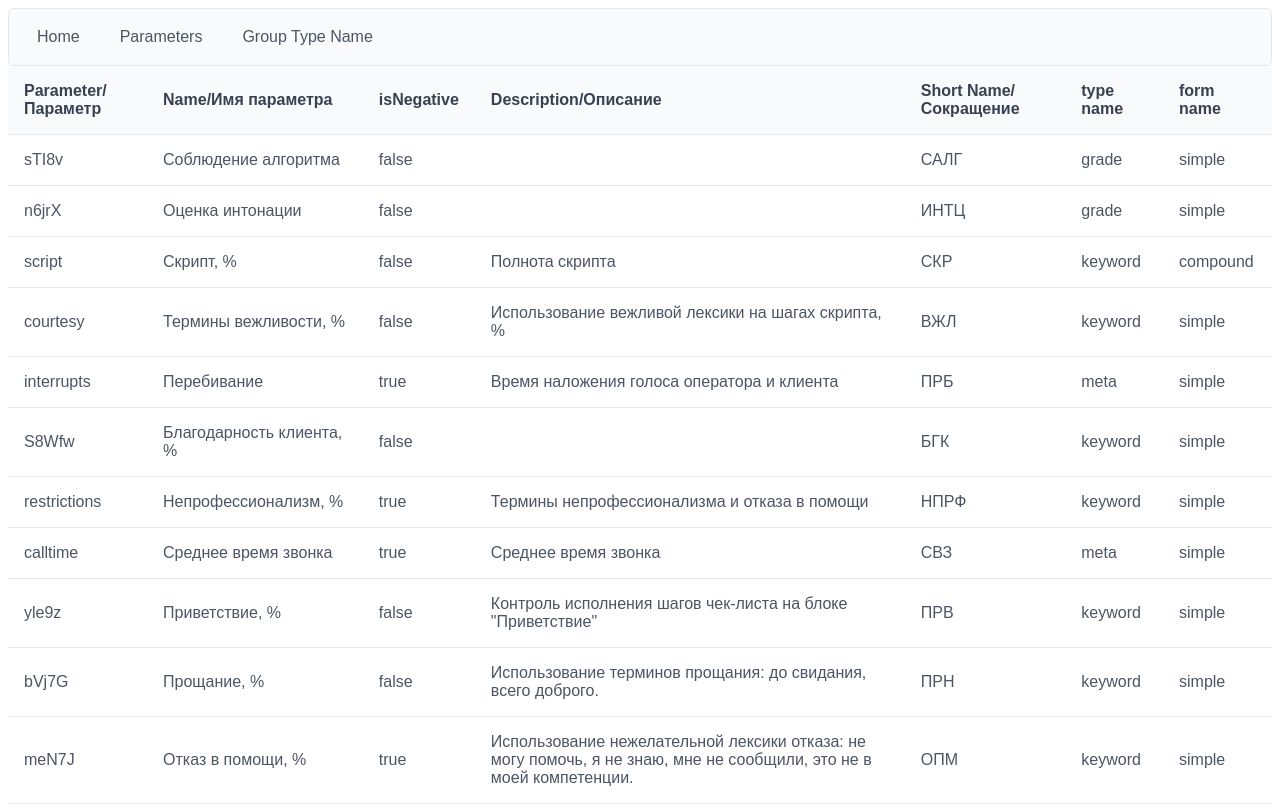
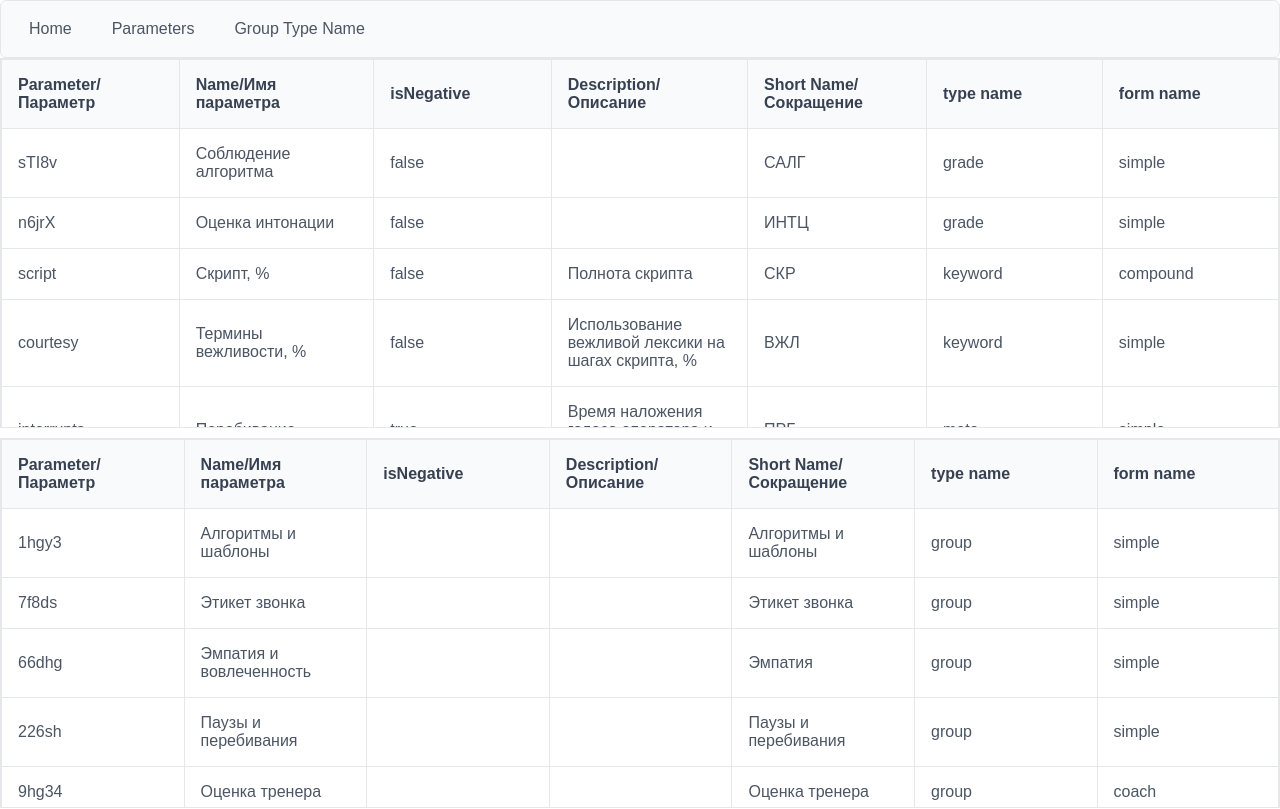
Before and after one commit to nikitaChandler01/info-qubes-table, a Vue app: page /parameters in a window 1280 px wide. Shown: the top 809 px of the page. Built offline with nearby package versions, Linux system fonts and the light colour scheme; a web font is replaced by a local one.

Commit message:
edit form added

```diff
--- a/src/App.vue
+++ b/src/App.vue
@@ -1,16 +1,29 @@
 <template>
-  <div class="menu_bar">
-    <MyMenuBar></MyMenuBar>
-  </div>
-  <div class="content">
-    <RouterView :data="scriptParameters" />
+  <div class="container">
+    <div class="menuBar">
+      <MyMenuBar></MyMenuBar>
+    </div>
+    <div class="content">
+      <RouterView :data="scriptParameters" :isLoading="isLoading" />
+    </div>
   </div>
 </template>
 
 <script setup>
 import scriptParameters from './mocks/scriptParameters.js';
-import MyMenuBar from './components/myMenuBar.vue'
+import MyMenuBar from './components/myMenuBar.vue';
+import { ref } from 'vue';
+
+const isLoading = ref(false);
+// setTimeout(() => isLoading.value = false, 3000)
 </script>
 
-<style scoped>
+<style>
+body {
+  margin: 0;
+  padding: 0;
+}
+.container {
+  overflow: hidden;
+}
 </style>
--- a/src/components/MyMenuBar.vue
+++ b/src/components/MyMenuBar.vue
@@ -1,15 +1,11 @@
 <template>
   <div class="card">
-<!--    <TabMenu :model="items" v-model:activeIndex="activeIndex" @tab-change="tabChanger" />-->
     <Menubar :model="items" />
   </div>
 </template>
 
 <script setup>
-import { ref, onMounted } from 'vue';
 import { useRouter } from 'vue-router';
-
-const activeIndex = ref(0);
 
 const router = useRouter();
 
@@ -21,22 +17,9 @@ const items = [
       router.push({name: 'Parameters'});
     } , id: 1 },
   { label: 'Group Type Name', command: () => {
-      router.push({name: 'Group_Type_Name'});
+      router.push({name: 'GroupTypeName'});
     } , id: 2 },
 ];
-// const tabChanger = (event) => {
-//   const tableName = event.originalEvent.target.innerText.split(' ').join('_');
-//   router.push({ name: tableName });
-// };
-// onMounted(() => {
-//   const currentUrl = window.location.href;
-//   const currentPath = currentUrl.split('/').reverse()[0];
-//   for (const item of items) {
-//     if (currentPath === item.route) {
-//       activeIndex.value = item.id;
-//     }
-//   }
-// });
 </script>
 
 <style lang="scss" scoped></style>
--- a/src/pages/GroupTypeNamePage.vue
+++ /dev/null
@@ -1,42 +0,0 @@
-<template>
-  <DataTable :value="rows" tableStyle="min-width: 50%">
-    <Column field="id" header="Parameter/Параметр" />
-    <Column field="name" header="Name/Имя параметра" />
-    <Column field="isNegative" header="isNegative" />
-    <Column field="description" header="Description/Описание" />
-    <Column field="shortName" header="Short Name/Сокращение" />
-    <Column field="type.name" header="type name" />
-    <Column field="form.name" header="form name" />
-  </DataTable>
-</template>
-
-<script setup>
-import { computed, ref } from 'vue';
-
-const props = defineProps({
-  data: Object,
-});
-
-// const rows = computed(() => []);
-const rows = ref([])
-const dataKeys = computed(() => {
-  return Object.keys(props.data)
-});
-for (const key of dataKeys.value) {
-  if (props.data[key].type.name === 'group') {
-    const item = {};
-    item.id = key;
-    item.name = props.data[key].name;
-    item.isNegative = props.data[key]['is_negative'];
-    item.description = props.data[key].description;
-    item.shortName = props.data[key]['short_name'];
-    item.type = props.data[key].type;
-    item.form = props.data[key].form;
-    rows.value.push(item);
-  }
-}
-
-console.log(rows.value);
-</script>
-
-<style lang="scss" scoped></style>
--- a/src/pages/ParametersPage.vue
+++ b/src/pages/ParametersPage.vue
@@ -1,24 +1,72 @@
 <template>
-  <DataTable :value="rows" tableStyle="min-width: 50%">
-    <Column field="id" header="Parameter/Параметр" />
-    <Column field="name" header="Name/Имя параметра" />
-    <Column field="isNegative" header="isNegative" />
-    <Column field="description" header="Description/Описание" />
-    <Column field="shortName" header="Short Name/Сокращение" />
-    <Column field="type.name" header="type name" />
-    <Column field="form.name" header="form name" />
+  <DataTable
+    class="table"
+    :loading="isLoading"
+    :value="rows"
+    scrollable
+    scrollHeight="46vh"
+    showGridlines
+    editMode="cell"
+    @cell-edit-complete="onCellEditComplete"
+  >
+    <Column v-for="col in columns" :key="col.field" :field="col.field" :header="col.header">
+      <template #editor="{ data, field }">
+        <template v-if="field === col.field">
+          <InputText v-model="data[field]" autofocus />
+        </template>
+      </template>
+    </Column>
+  </DataTable>
+
+  <DataTable
+    class="table"
+    :loading="isLoading"
+    :value="rowsGroup"
+    scrollable
+    scrollHeight="46vh"
+    showGridlines
+    editMode="cell"
+    @cell-edit-complete="onCellEditComplete"
+  >
+    <Column v-for="col in columns" :key="col.field" :field="col.field" :header="col.header">
+      <template #editor="{ data, field }">
+        <template v-if="field === col.field">
+          <InputText :name="col.field" type="text" v-model="data[field]" autofocus />
+        </template>
+      </template>
+    </Column>
   </DataTable>
 </template>
 <!--  вывести в таблицу name, is_negative, description, short_name, form, type -->
 <script setup>
-import { computed } from 'vue';
+import { computed, ref } from 'vue';
+import InputText from 'primevue/InputText';
 
 const props = defineProps({
-  data: Object,
+  data: {
+    type: Object,
+    required: true,
+  },
+  isLoading: {
+    type: Boolean,
+    required: true,
+  },
 });
 
-const rows = computed(() =>
-  Object.keys(props.data).map((key) => {
+const dataKeys = computed(() => {
+  return Object.keys(props.data);
+});
+const columns = ref([
+  { field: 'id', header: 'Parameter/Параметр' },
+  { field: 'name', header: 'Name/Имя параметра' },
+  { field: 'isNegative', header: 'isNegative' },
+  { field: 'description', header: 'Description/Описание' },
+  { field: 'shortName', header: 'Short Name/Сокращение' },
+  { field: 'type.name', header: 'type name' },
+  { field: 'form.name', header: 'form name' },
+]);
+const rows = ref(
+  dataKeys.value.map((key) => {
     const item = {};
     item.id = key;
     item.name = props.data[key].name;
@@ -30,7 +78,37 @@ const rows = computed(() =>
     return item;
   }),
 );
-// type.name.group - группа, остальное - параметры
-// вывести отдельно таблицу параметров, отдельно групп
+
+const rowsGroup = ref([]);
+
+for (const key of dataKeys.value) {
+  if (props.data[key].type.name === 'group') {
+    const item = {};
+    item.id = key;
+    item.name = props.data[key].name;
+    item.isNegative = props.data[key]['is_negative'];
+    item.description = props.data[key].description;
+    item.shortName = props.data[key]['short_name'];
+    item.type = props.data[key].type;
+    item.form = props.data[key].form;
+    rowsGroup.value.push(item);
+  }
+}
+const onCellEditComplete = (event) => {
+  console.log(event);
+  let { data, newValue, field } = event;
+  data[field] = newValue;
+};
 </script>
-<style scoped></style>
+<style>
+.table {
+  width: 100%;
+  border: 1px solid #e5e7eb;
+}
+th {
+  width: calc(100vw / 7);
+}
+.table:first-child {
+  margin-bottom: 10px;
+}
+</style>
--- a/src/routes/index.js
+++ b/src/routes/index.js
@@ -1,7 +1,6 @@
 import { createRouter, createWebHistory } from 'vue-router';
 import ParametersPage from '../pages/ParametersPage.vue';
 import HomePage from '../pages/HomePage.vue';
-import GroupTypeNamePage from '../pages/GroupTypeNamePage.vue';
 
 export default createRouter({
   history: createWebHistory(),
@@ -17,11 +16,6 @@ export default createRouter({
       component: ParametersPage,
       props: true,
     },
-    {
-      name: 'Group_Type_Name',
-      path: '/group-type-name',
-      component: GroupTypeNamePage,
-      props: true,
-    },
+
   ],
 });
```
